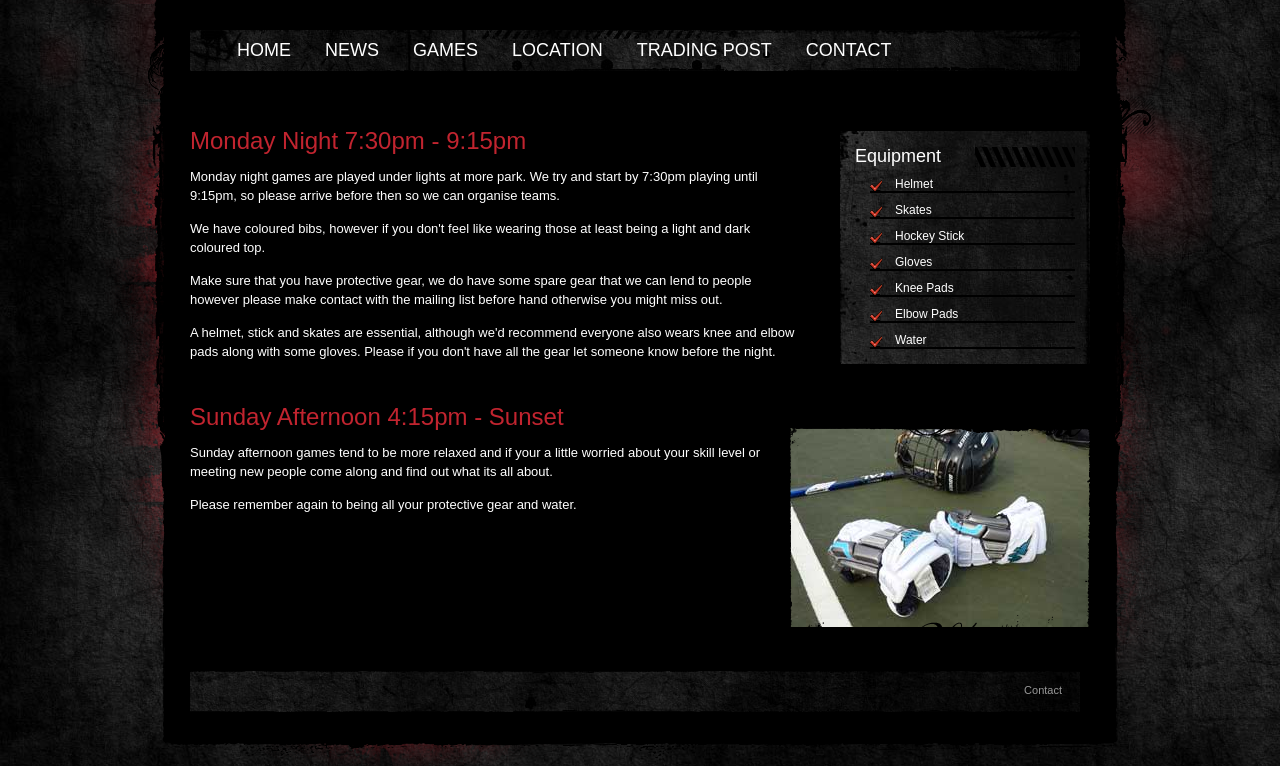
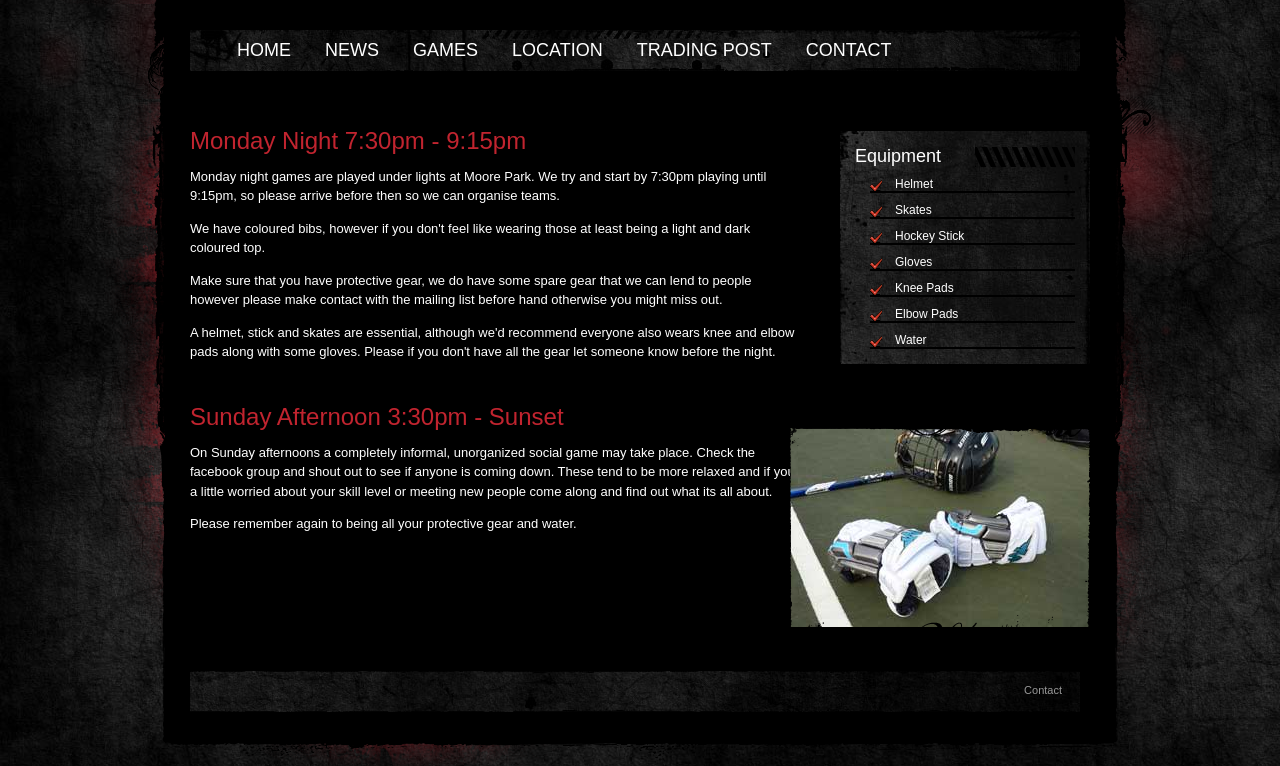
Before and after one commit to pceccato/sydneyinlinehockey, a Python web app: template templates/games.html in a window 1280 px wide. Shown: the part 100-866 px from the top of the page. Run offline with Jinja, Linux system fonts and the light colour scheme; the template is opened without the code that fills it, so the values that code supplies are empty; some libraries are stand-ins or nearby versions; some web fonts are replaced.

Commit message:
Update games.html
Updated the time for sunday games

```diff
--- a/templates/games.html
+++ b/templates/games.html
@@ -3,13 +3,13 @@
           <div id="content">
             <div id="left_column_610">
                 <h1>Monday Night 7:30pm - 9:15pm</h1>
-                <p>Monday night games are played under lights at more park. We try and start by 7:30pm playing until 9:15pm, so please arrive before then so we can organise teams.</p>
+                <p>Monday night games are played under lights at Moore Park. We try and start by 7:30pm playing until 9:15pm, so please arrive before then so we can organise teams.</p>
                 <p>We have coloured bibs, however if you don't feel like wearing those at least being a light and dark coloured top.</p>
                 <p>Make sure that you have protective gear, we do have some spare gear that we can lend to people however please make contact with the mailing list before hand otherwise you might miss out.</p>
                 <p>A helmet, stick and skates are essential, although we'd recommend everyone also wears knee and elbow pads along with some gloves. Please if you don't have all the gear let someone know before the night.</p>
                 <p>&nbsp;</p>
-                <h1>Sunday Afternoon 4:15pm - Sunset</h1>
-                <p>Sunday afternoon games tend to be more relaxed and if your a little worried about your skill level or meeting new people come along and find out what its all about.</p>
+                <h1>Sunday Afternoon 3:30pm - Sunset</h1>
+                <p>On Sunday afternoons a completely informal, unorganized social game may take place. Check the facebook group and shout out to see if anyone is coming down. These tend to be more relaxed and if your a little worried about your skill level or meeting new people come along and find out what its all about.</p>
                 <p>Please remember again to being all your protective gear and water.</p>
                 <!--<p><span style="font-weight:700">Note</span>: During daylight savings we start at 4pm otherwise we start at 3pm</p>-->
             </div>
```
